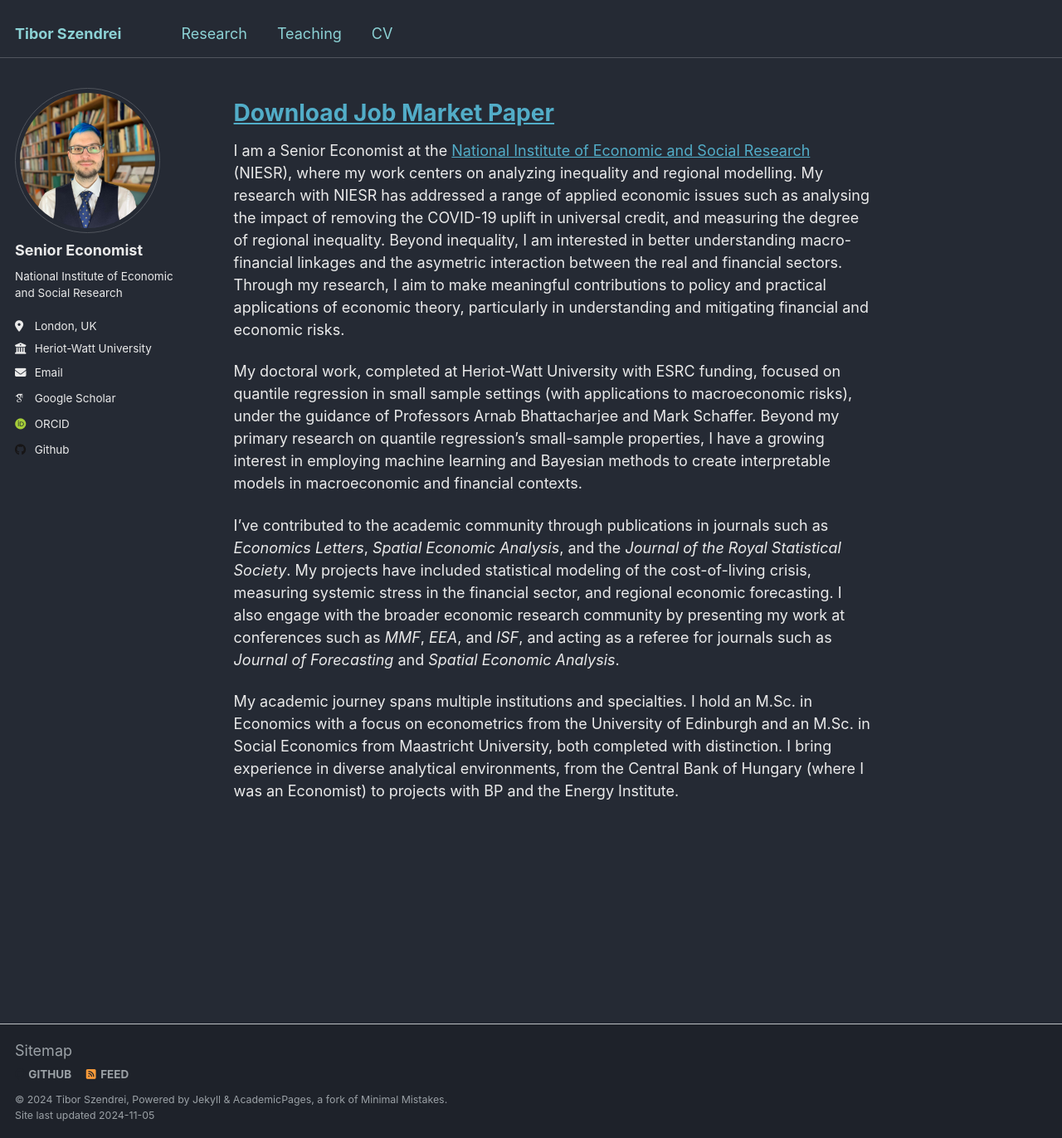
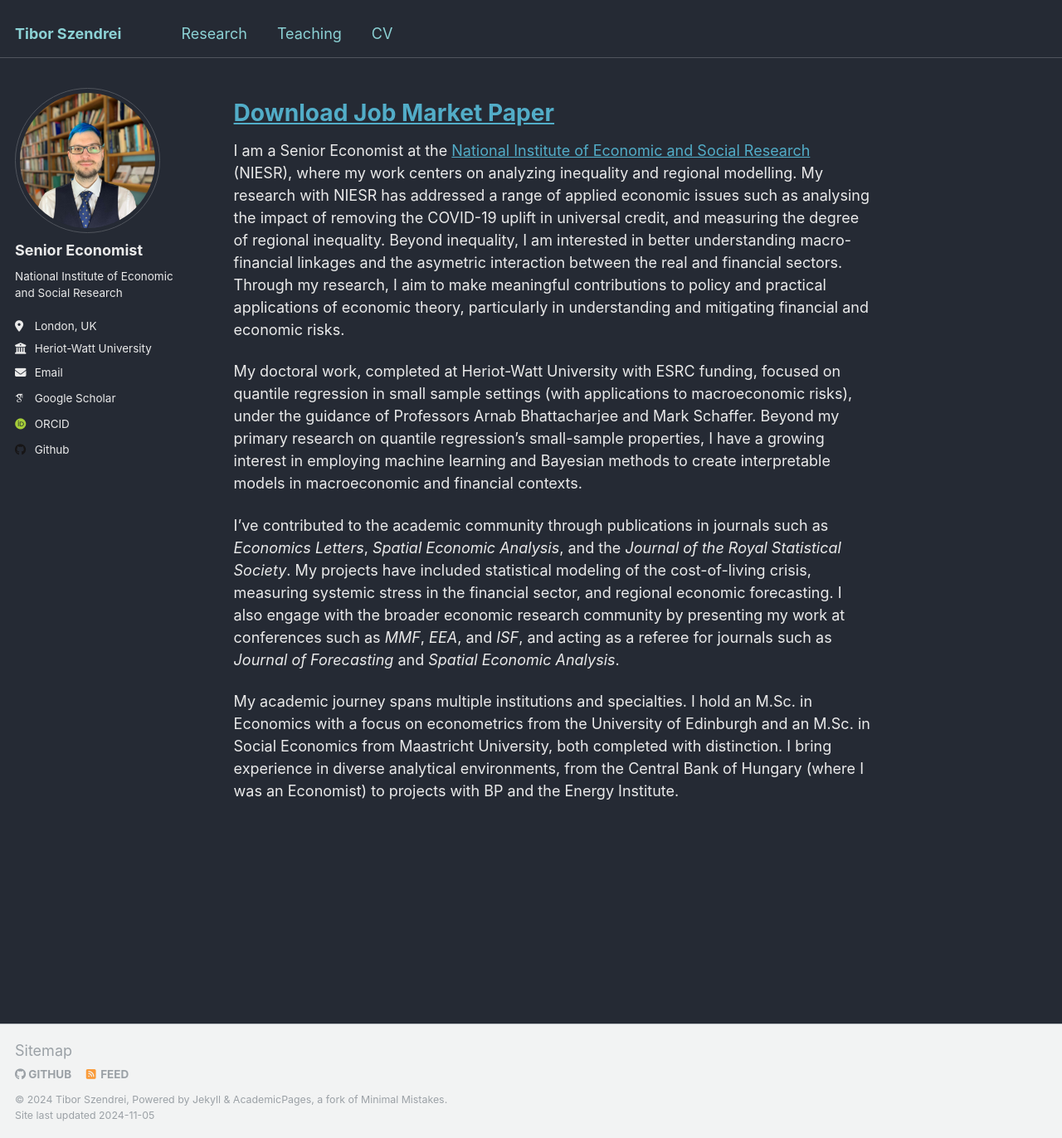
Before and after one commit to econometibi/econometibi.github.io, a Jekyll site: the page built from _pages/about.md, in a window 1280 px wide and 1372 px high. Shown: the whole window at 83% size. Built offline with Jekyll 4.4.1, drawn with Linux system fonts in a browser that asks for light colours; some web fonts are replaced.

Commit message:
Update _footer.scss

```diff
--- a/_sass/_footer.scss
+++ b/_sass/_footer.scss
@@ -20,7 +20,7 @@
           animation: intro 0.3s both;
   -webkit-animation-delay: 0.45s;
           animation-delay: 0.45s;
-  background-color: mix(#000, $background-color, 20%);
+  background-color: $lighter-gray;
   border-top: 1px solid $light-gray;
 
   footer {
@@ -49,7 +49,7 @@
   .fab,
   .far,
   .fal {
-    color: mix(#000, $background-color, 20%);
+    color: mix(#fff, $gray, 25%);
   }
 }
 
```
